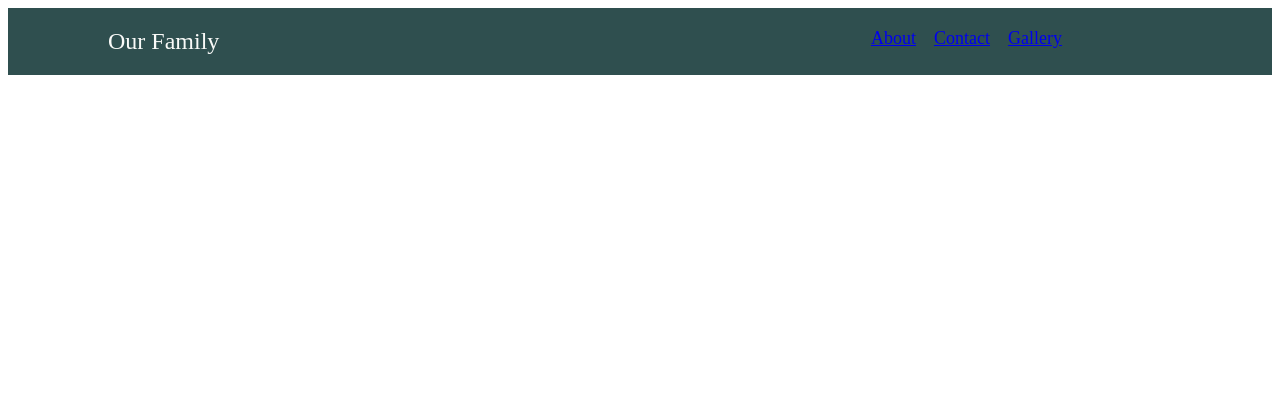
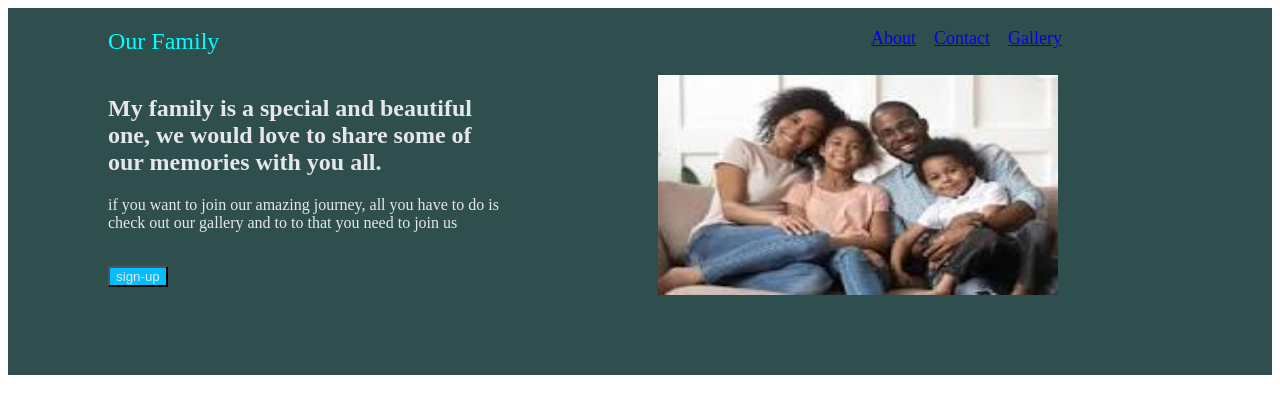
Before and after one commit to AgataGolik/Treasure-Family, a plain HTML site: page index.html in a window 1280 px wide. Drawn offline with Linux system fonts and the light colour scheme.

Commit message:
i completed the upper part (headers). i tampered with all the text color

```diff
--- a/index.html
+++ b/index.html
@@ -17,10 +17,23 @@
         <a href="contact">Contact</a>
         <a href="gallery">Gallery</a>
     </div>
+</div>
+
+<div class="header-details">
+    <div class="box">
+    <div id="header">
+       <h2> My family is a special and beautiful one, we would love to share some of our memories with you all.</h2>
+        <p>if you want to join our amazing journey, all you have to do is check out our gallery and to to that you need to join us</p>
+        <br><button> sign-up</button></br>
+    </div>
+    <div id="box-header">
+        <img src="./images/random-family.jpeg" alt="picture of a random family" width="400" height="220"/>
+    </div>
+
+</div>
 
 
 </div>
 
-
 </body>
 </html>
--- a/style.css
+++ b/style.css
@@ -8,7 +8,7 @@
     }
 
     .right-header {
-    color: #E5E7EB;
+    color:cornflowerblue;
     font-size: 18px;
     display: flex;
     gap: 18px;
@@ -16,9 +16,37 @@
     }
 
     .left-header {
-    color: #F9fAF8;
+    color:aqua;
     font-size: 24px;
     }
     a {
      display:flex;
     }
+    .header-details {
+background-color: darkslategrey;
+color:#E5E7EB;
+display: flex;
+flex:content;
+height: 300px;
+
+    }
+    .box {
+        display: flex;
+        flex-direction: row;
+
+        margin-left: 100px;
+        gap: 150px;
+    }
+    #header {
+        width: 400px;
+        height: 200px;
+    }
+    #box-header {
+
+        width: 200px;
+        height: 200px;
+    }
+    button {
+        background-color:deepskyblue;
+        color: #E5E7EB;
+    }
```
Also changed, not shown: images/random-family.jpeg (added).
